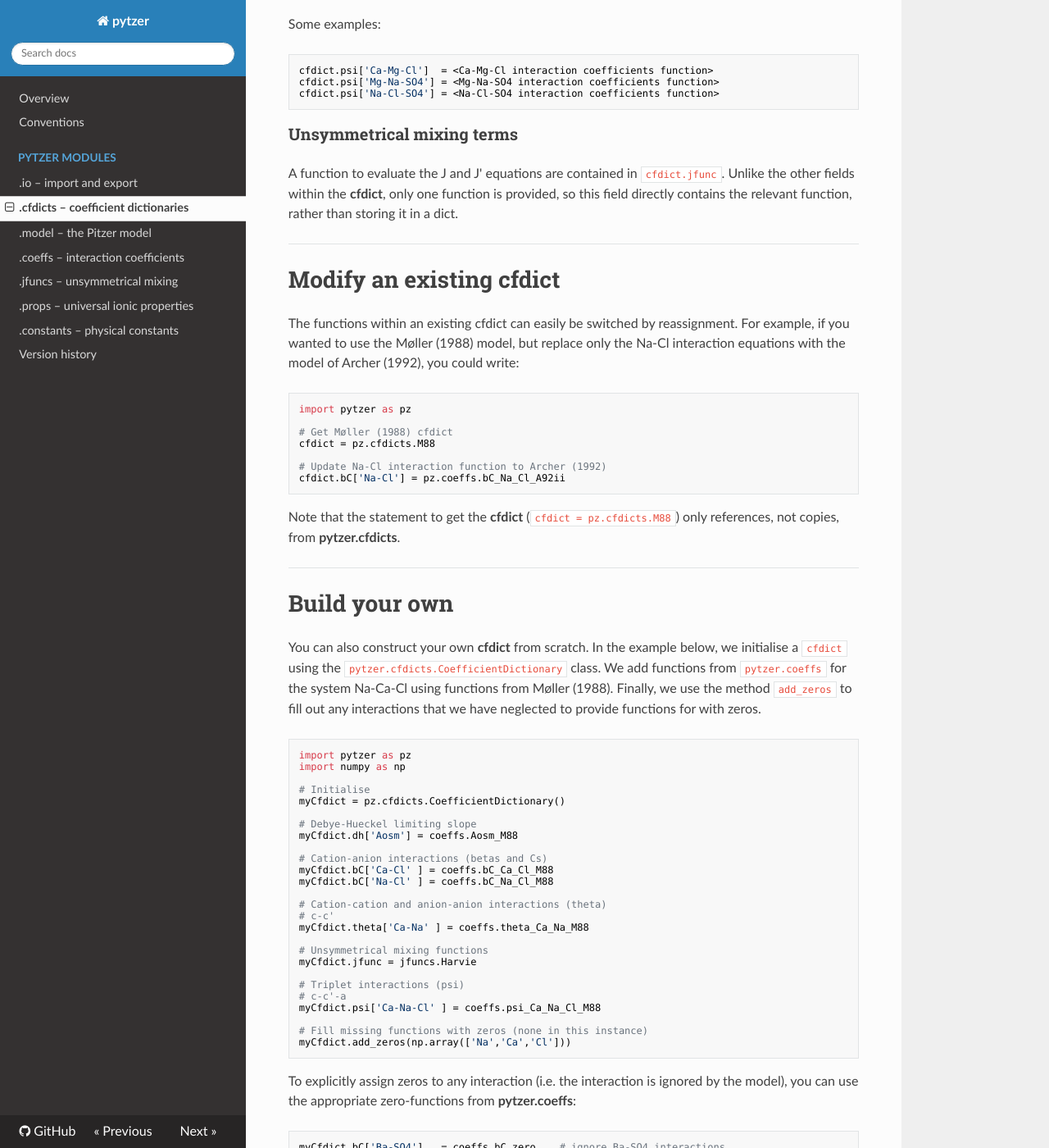
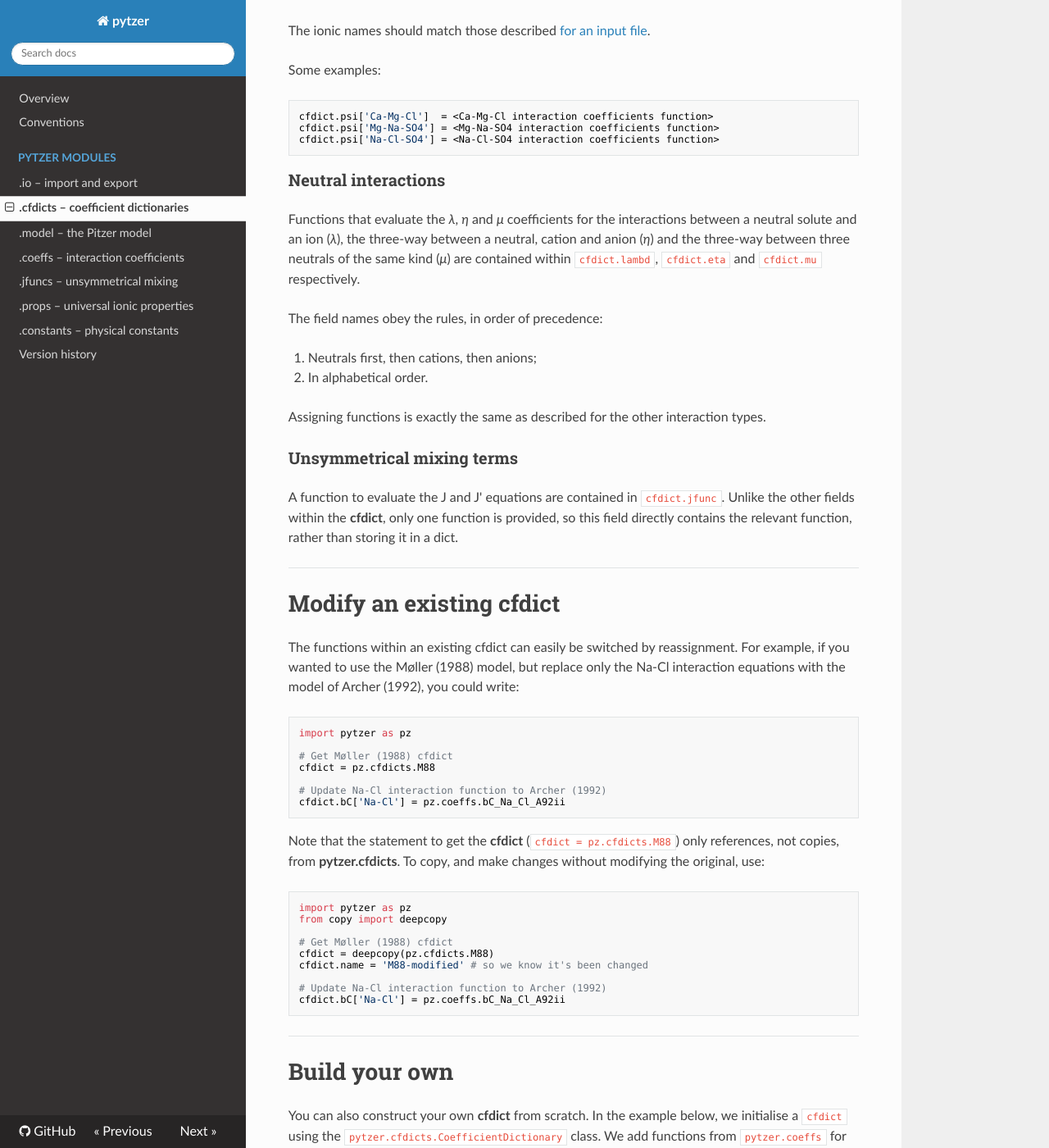
Before and after one commit to mvdh7/pytzer, an MkDocs documentation site: the page built from docs/modules/cfdicts.md, in a window 1280 px wide and 1400 px high, scrolled down 2703 px. Shown: the whole window at 82% size. Built offline with MkDocs 1.6.1, drawn with Linux system fonts in a browser that asks for light colours; nearby versions of some CDN libraries; some of the changed text lies outside the part shown.

Commit message:
Add basic info on neutral solutes to documentation

````diff
--- a/docs/modules/cfdicts.md
+++ b/docs/modules/cfdicts.md
@@ -51,11 +51,15 @@ class CoefficientDictionary:
 
     # Initialise
     def __init__(self):
-        self.dh    = {}
-        self.bC    = {}
-        self.theta = {}
-        self.jfunc = []
-        self.psi   = {}
+        self.name  = ''
+        self.dh    = {} # Aosm
+        self.bC    = {} # c-a
+        self.theta = {} # c-c' and a-a'
+        self.jfunc = [] # unsymmetrical mixing
+        self.psi   = {} # c-c'-a and c-a-a'
+        self.lambd = {} # n-c and n-a
+        self.eta   = {} # n-c-a
+        self.mu    = {} # n-n-n
 ```
 
 Each field is then filled with functions from **pytzer.coeffs** that define the Pitzer model interaction coefficients, as follows. (Descriptions of the required contents of the functions themselves are in the separate <a href="../coeffs"><strong>pytzer.coeffs</strong> documentation</a>.)
@@ -103,6 +107,19 @@ cfdict.psi['Mg-Na-SO4'] = <Mg-Na-SO4 interaction coefficients function>
 cfdict.psi['Na-Cl-SO4'] = <Na-Cl-SO4 interaction coefficients function>
 ```
 
+
+### Neutral interactions
+
+Functions that evaluate the *λ*, *η* and *μ* coefficients for the interactions between a neutral solute and an ion (*λ*), the three-way between a neutral, cation and anion (*η*) and the three-way between three neutrals of the same kind (*μ*) are contained within `cfdict.lambd`, `cfdict.eta` and `cfdict.mu` respectively.
+
+The field names obey the rules, in order of precedence:
+
+  2. Neutrals first, then cations, then anions;
+
+  2. In alphabetical order.
+
+Assigning functions is exactly the same as described for the other interaction types.
+
 ### Unsymmetrical mixing terms
 
 A function to evaluate the J and J' equations are contained in `cfdict.jfunc`. Unlike the other fields within the **cfdict**, only one function is provided, so this field directly contains the relevant function, rather than storing it in a dict.
@@ -123,7 +140,19 @@ cfdict = pz.cfdicts.M88
 cfdict.bC['Na-Cl'] = pz.coeffs.bC_Na_Cl_A92ii
 ```
 
-Note that the statement to get the **cfdict** (`cfdict = pz.cfdicts.M88`) only references, not copies, from **pytzer.cfdicts**.
+Note that the statement to get the **cfdict** (`cfdict = pz.cfdicts.M88`) only references, not copies, from **pytzer.cfdicts**. To copy, and make changes without modifying the original, use:
+
+```python
+import pytzer as pz
+from copy import deepcopy
+
+# Get Møller (1988) cfdict
+cfdict = deepcopy(pz.cfdicts.M88)
+cfdict.name = 'M88-modified' # so we know it's been changed
+
+# Update Na-Cl interaction function to Archer (1992)
+cfdict.bC['Na-Cl'] = pz.coeffs.bC_Na_Cl_A92ii
+```
 
 <hr />
 
````
Also changed, not shown: docs/version-history.md (+1 -0 lines), 1 other file.
